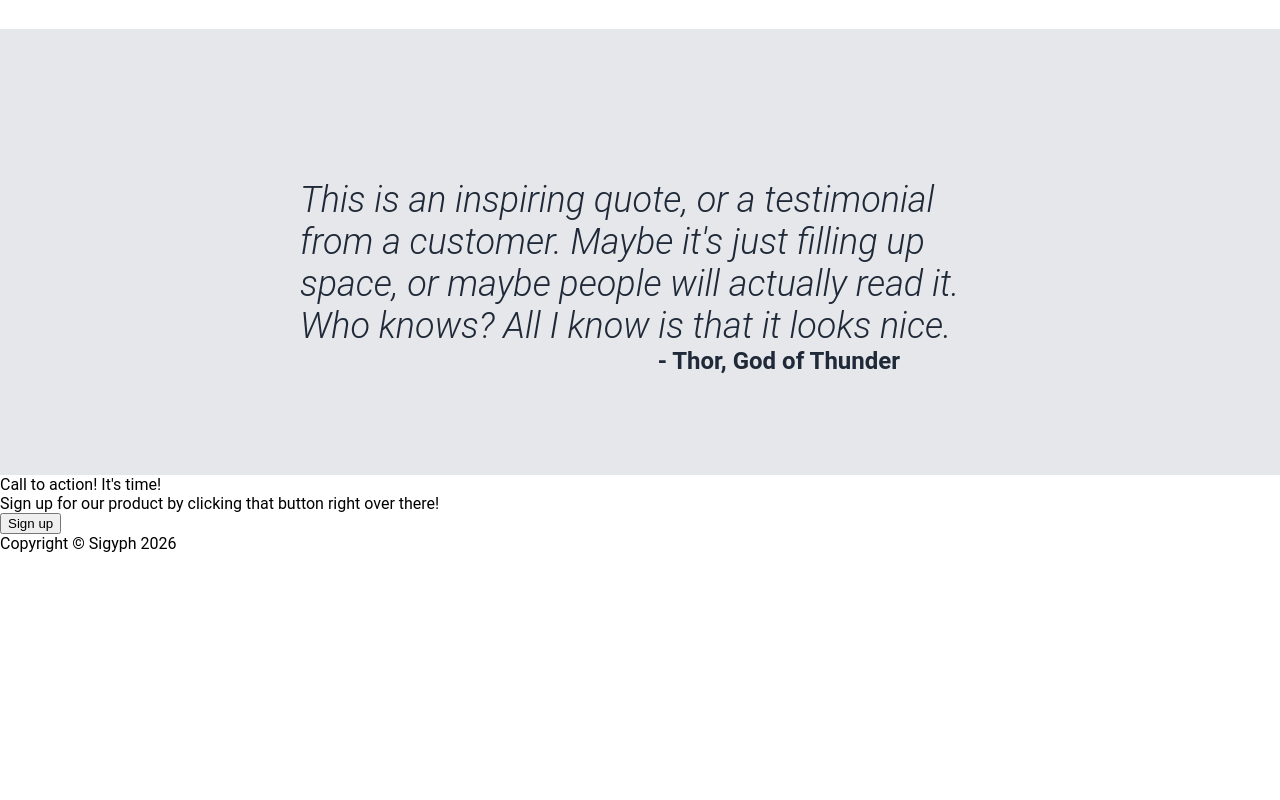
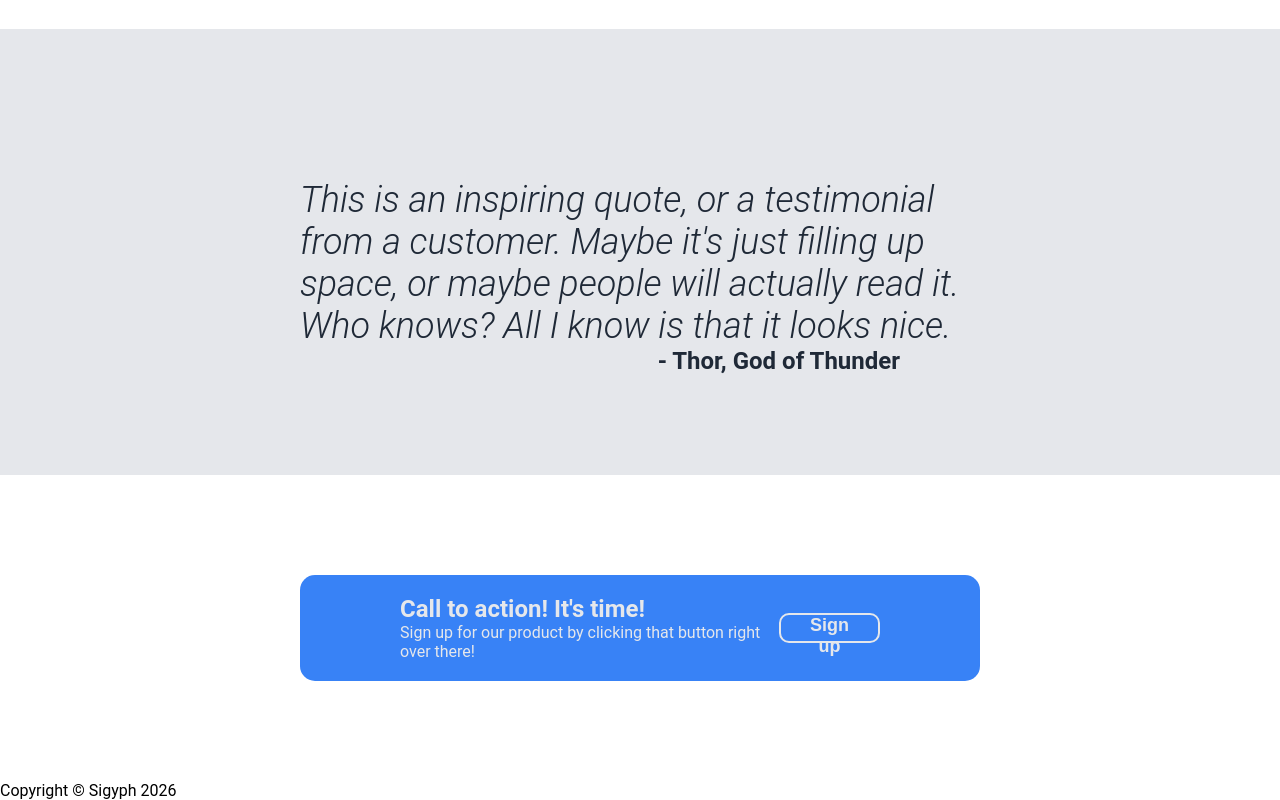
Before and after one commit to Sigyph/landing-page, a plain HTML site: page index.html in a window 1280 px wide. Shown: the part 992-1792 px from the top of the page. Before the commit the page ends 1545 px from the top, so only its background shows below. Drawn offline with Linux system fonts and the light colour scheme.

Commit message:
Add sign up section css

```diff
--- a/index.html
+++ b/index.html
@@ -61,10 +61,10 @@
     </div>
 
     <!-- Sign up -->
-    <div class="signUp">
+    <div class="sign-up">
         <div class="card">
-            <div class="leftCard">
-                <div>Call to action! It's time!</div>
+            <div class="left-card">
+                <div style="font-weight: bold; font-size: 24px;">Call to action! It's time!</div>
                 <div>Sign up for our product by clicking that button right over there!</div>
             </div>
             <button>Sign up</button>
--- a/style.css
+++ b/style.css
@@ -50,7 +50,6 @@ body{
     padding: 100px 200px;
     gap: 200px;
 }
-
 .hero button{
     background-color: #3882F6;
     color: #E5E7EB;
@@ -60,7 +59,6 @@ body{
     font-size: 18px;
     margin-top: 10px;
 }
-
 .hero img{
     width: auto;
     height: 300px;
@@ -103,3 +101,30 @@ body{
 
     padding: 150px 300px 100px;
 }
+
+.sign-up{
+    display: flex;
+    flex-direction: column;
+    padding: 100px 300px;
+}
+.card{
+    background-color: #3882F6;
+    color: #E5E7EB;
+    border-radius: 15px;
+    padding: 20px 100px;
+    display: flex;
+    justify-content: space-between;
+    align-items: center;
+}
+.card button{
+    background-color: #3882F6;
+    color: #E5E7EB;
+    border-radius: 10px;
+    font-weight: bold;
+    font-size: 18px;
+    border-color: #E5E7EB;
+    border-style: solid;
+    border-width: 2px;
+    height: 30px;
+    padding: 0px 20px;
+}
```
